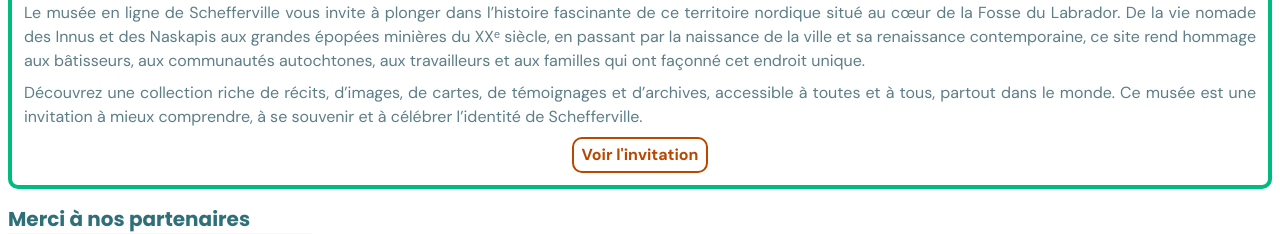
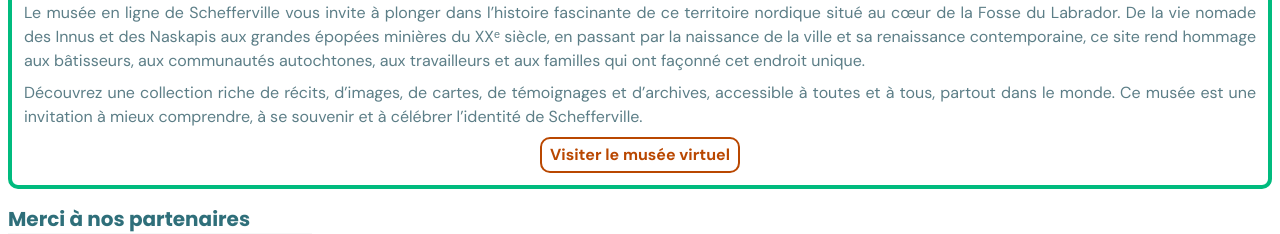
Before and after one commit to Elair-Developpement/70E-SCHEFFERVILLE, a Next.js app: page /accueil in a window 1280 px wide. Shown: the part 1102-1336 px from the top of the page. Built offline with nearby package versions, Linux system fonts and the light colour scheme; no server answers; the database is empty.

Commit message:
Changé liens pour le musée virtuel Ajouté sous-titre pour communiqués

```diff
--- a/src/app/accueil/page.tsx
+++ b/src/app/accueil/page.tsx
@@ -45,11 +45,11 @@
           })}
         </div>
         <Link
-          href="https://tplhwzejgzgrpqclrkse.supabase.co/storage/v1/object/public/documents/events/Invitation-1eraout-%20museevirtuel.png"
+          href="https://museevirtuel.schefferville.ca/"
           target="_blank"
           className="text-orange-1 font-bold w-fit self-center border-2 border-orange-1 rounded-lg py-1 px-2 text-center"
         >
-          {t("museum-invite")}
+          {t("museum-visit")}
         </Link>
       </div>
       {/* Section pour les partenaires */}
--- a/src/app/communiques/[slug]/page.tsx
+++ b/src/app/communiques/[slug]/page.tsx
@@ -73,10 +73,15 @@
             />
           </div>
           <div className="flex flex-col px-2 gap-2">
-            <div className="flex w-full gap-1 md:flex-col">
+            <div className="flex w-full gap-1 flex-col">
               <h1 className="text-center text-xl md:text-2xl font-bold text-green-1">
                 {press.title}
               </h1>
+              {press.subtitle && (
+                <h2 className="text-center text-lg md:text-xl font-semibold text-gray-700">
+                  {press.subtitle}
+                </h2>
+              )}
             </div>
             <div className="flex flex-col md:justify-center">
               <div className="space-y-4 text-left">
--- a/src/components/running/header.tsx
+++ b/src/components/running/header.tsx
@@ -67,7 +67,7 @@
             {t("events")}
           </Link>
           <Link
-            href="https://tplhwzejgzgrpqclrkse.supabase.co/storage/v1/object/public/documents/events/Invitation-1eraout-%20museevirtuel.png"
+            href="https://museevirtuel.schefferville.ca/"
             target="_blank"
             onClick={() => setIsMenuOpen(false)}
           >
--- a/src/lib/types/iPress.ts
+++ b/src/lib/types/iPress.ts
@@ -1,6 +1,8 @@
 export default interface IPress {
   title: string;
   title_eng: string;
+  subtitle: string;
+  subtitle_eng: string;
   body: string;
   body_eng: string;
   footer: string;
```
